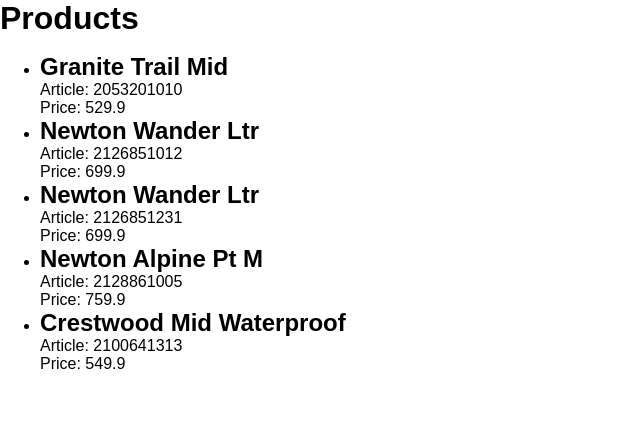
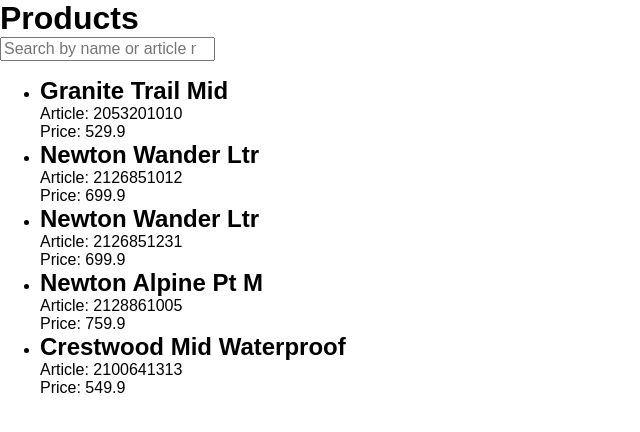
Before and after one commit to DianaGalter/check-price, a React (Vite) app: page / in a window 1280 px wide. Shown: the top 432 px of the page, without its empty margins (0-640 px from the left). Built offline with nearby package versions, Linux system fonts and the light colour scheme.

Commit message:
add filter

```diff
--- a/src/App.tsx
+++ b/src/App.tsx
@@ -1,12 +1,38 @@
 import { products } from "./entities/product/products.mock";
 import { ProductList } from "./entities/product/ProductList";
+import { useState } from "react";
 
 function App() {
+  const [searchQuery, setSearchQuery] = useState("");
+  const query = searchQuery.toLowerCase().trim();
+  const filteredProducts = products.filter((product) => {
+    if (query.length) {
+      // Check if it is a string of numbers
+      if (/^\d+$/.test(query)) {
+        return product.article.includes(query);
+      } else {
+        return product.name.toLowerCase().includes(query);
+      }
+    }
+
+    // If the search query is empty return all the products
+    return true;
+  });
+
   return (
     <main>
       <h1>Products</h1>
+      <search>
+        <input
+          id="product-search"
+          type="search"
+          placeholder="Search by name or article number"
+          value={searchQuery}
+          onChange={(e) => setSearchQuery(e.target.value)}
+        />
+      </search>
 
-      <ProductList products={products} />
+      <ProductList products={filteredProducts} />
     </main>
   );
 }
```
